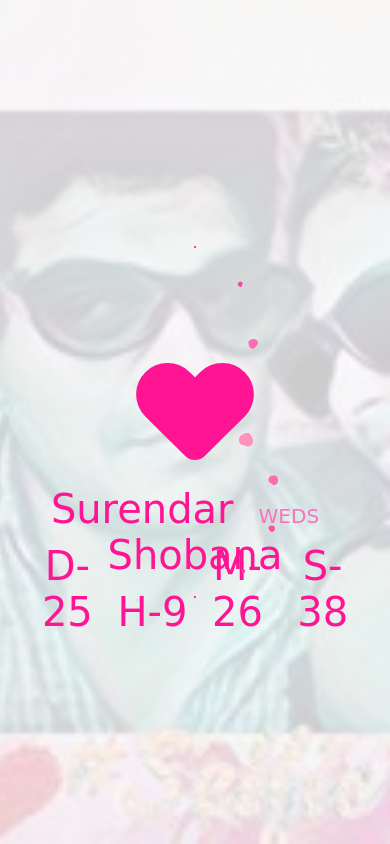
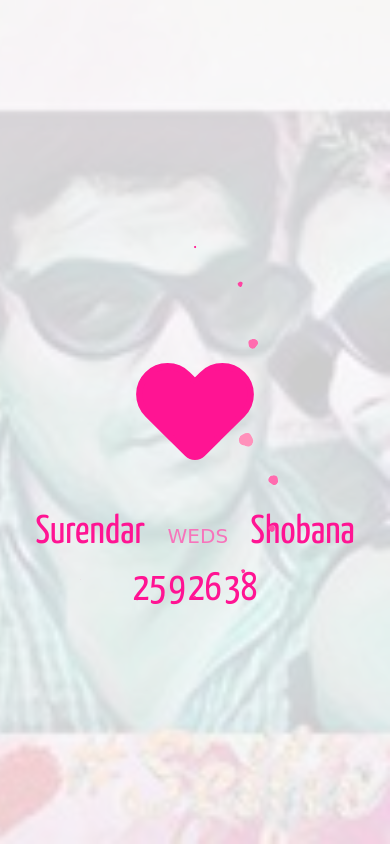
Before and after one commit to surendarr28/invitaion, a website built with webpack: page index.html in a window 390 px wide. Built offline with nearby package versions, Linux system fonts and the light colour scheme; animation ran at ten frames a second; a web font is replaced by a local one.

Commit message:
fix design

```diff
--- a/app.css
+++ b/app.css
@@ -8,7 +8,7 @@ body {
   height: 100vh;
   margin: 0;
   padding: 0;
-  font-family: 'Loved by the King', cursive;
+  font-family: 'Yanone Kaffeesatz', sans-serif;
 }
 
 .back-ground {
@@ -43,28 +43,25 @@ body {
   font-size:60px;
   padding: 0px 20px;
   color:#f774bb;
+  font-family: 'Loved by the King', cursive;
 }
 
 #timeleftSecond {
-  width: 150px;
   overflow: hidden;
   display: inline-block;
 }
 
 #timeleftDay {
-  width: 150px;
   overflow: hidden;
   display: inline-block;
 }
 
 #timeleftHours {
-  width: 150px;
   overflow: hidden;
   display: inline-block;
 }
 
 #timeleftMin {
-  width: 150px;
   overflow: hidden;
   display: inline-block;
 }
@@ -123,7 +120,7 @@ svg {
   top: 78%;
   left: 50%;
   transform: translate(-50%,-50%);
-   font-family: 'Romanesco', cursive;
+   font-family: 'Yanone Kaffeesatz', sans-serif;
 }
 
 
@@ -191,38 +188,8 @@ svg {
 }
 
 
-#timeleftSecond {
-  width: 80px;
-  overflow: hidden;
-  display: inline-block;
-}
-
-#timeleftDay {
-  width: 80px;
-  overflow: hidden;
-  display: inline-block;
-}
-
-#timeleftHours {
-  width: 80px;
-  overflow: hidden;
-  display: inline-block;
-}
-
-#timeleftMin {
-  width: 80px;
-  overflow: hidden;
-  display: inline-block;
-}
-
 .day-left {
-  width: 100%;
-  text-align: center;
-  position: absolute;
   top: 70%;
-  left: 50%;
-  transform: translate(-50%,-50%);
-   font-family: 'Romanesco', cursive;
 }
 
 }
@@ -240,38 +207,8 @@ svg {
 }
 
 
-#timeleftSecond {
-  width: 70px;
-  overflow: hidden;
-  display: inline-block;
-}
-
-#timeleftDay {
-  width: 70px;
-  overflow: hidden;
-  display: inline-block;
-}
-
-#timeleftHours {
-  width: 70px;
-  overflow: hidden;
-  display: inline-block;
-}
-
-#timeleftMin {
-  width: 70px;
-  overflow: hidden;
-  display: inline-block;
-}
-
 .day-left {
-  width: 100%;
-  text-align: center;
-  position: absolute;
   top: 75%;
-  left: 50%;
-  transform: translate(-50%,-50%);
-   font-family: 'Romanesco', cursive;
 }
 
 }
--- a/app.js
+++ b/app.js
@@ -381,8 +381,8 @@ var calcNewYear = setInterval(function () {
     //var timeElemet = document.getElementById('timeleft');
 
     //$("#timeleft").text("Time until new year:\nDays: " + days + " Hours: " + hours + " Minutes: " + minutes + " Seconds: " + seconds);
-    $("#timeleftDay").text("D-" + days + " ");
-    $("#timeleftHours").text("H-" + hours + " ");
-    $("#timeleftMin").text("M-" + minutes + " ");
-    $("#timeleftSecond").text("S-" + seconds);
+    $("#timeleftDay").text(days);
+    $("#timeleftHours").text(hours);
+    $("#timeleftMin").text(minutes);
+    $("#timeleftSecond").text(seconds);
 }, 1000);
--- a/index.html
+++ b/index.html
@@ -8,6 +8,7 @@
     <meta name="viewport" content="width=device-width, initial-scale=1">
     <link href="https://fonts.googleapis.com/css?family=Romanesco" rel="stylesheet">
     <link href="https://fonts.googleapis.com/css?family=Loved+by+the+King" rel="stylesheet">
+    <link href="https://fonts.googleapis.com/css?family=Yanone+Kaffeesatz" rel="stylesheet">
     <link href="app.css" rel="stylesheet"></link>
     <link href="animate.css" rel="stylesheet"></link>
 </head>
```
Also changed, not shown: build/app.bundle.js.
